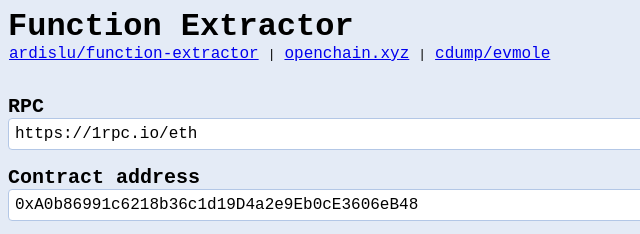
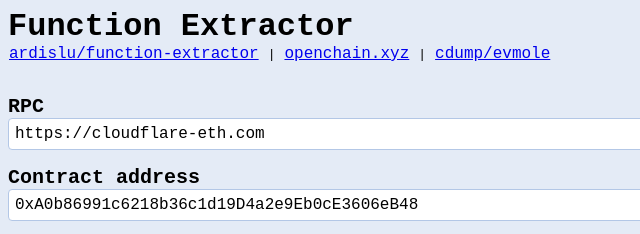
Before and after one commit to ardislu/function-extractor, a plain HTML site: page index.html in a window 1280 px wide. Shown: the top 234 px of the page, 0-640 px from the left. Drawn offline with Linux system fonts and the light colour scheme; no server answers.

Commit message:
Change default RPC

```diff
--- a/index.html
+++ b/index.html
@@ -143,7 +143,7 @@
   <main>
     <form>
       <label for="rpc">RPC</label>
-      <input type="url" name="rpc" id="rpc" placeholder="https://1rpc.io/eth" value="https://1rpc.io/eth">
+      <input type="url" name="rpc" id="rpc" placeholder="https://cloudflare-eth.com" value="https://cloudflare-eth.com">
 
       <label for="contract">Contract address</label>
       <input name="contract" id="contract" placeholder="0xA0b86991c6218b36c1d19D4a2e9Eb0cE3606eB48" value="0xA0b86991c6218b36c1d19D4a2e9Eb0cE3606eB48" autocomplete="off" data-1p-ignore data-lpignore="true" data-form-type="other" data-bwignore>
```
